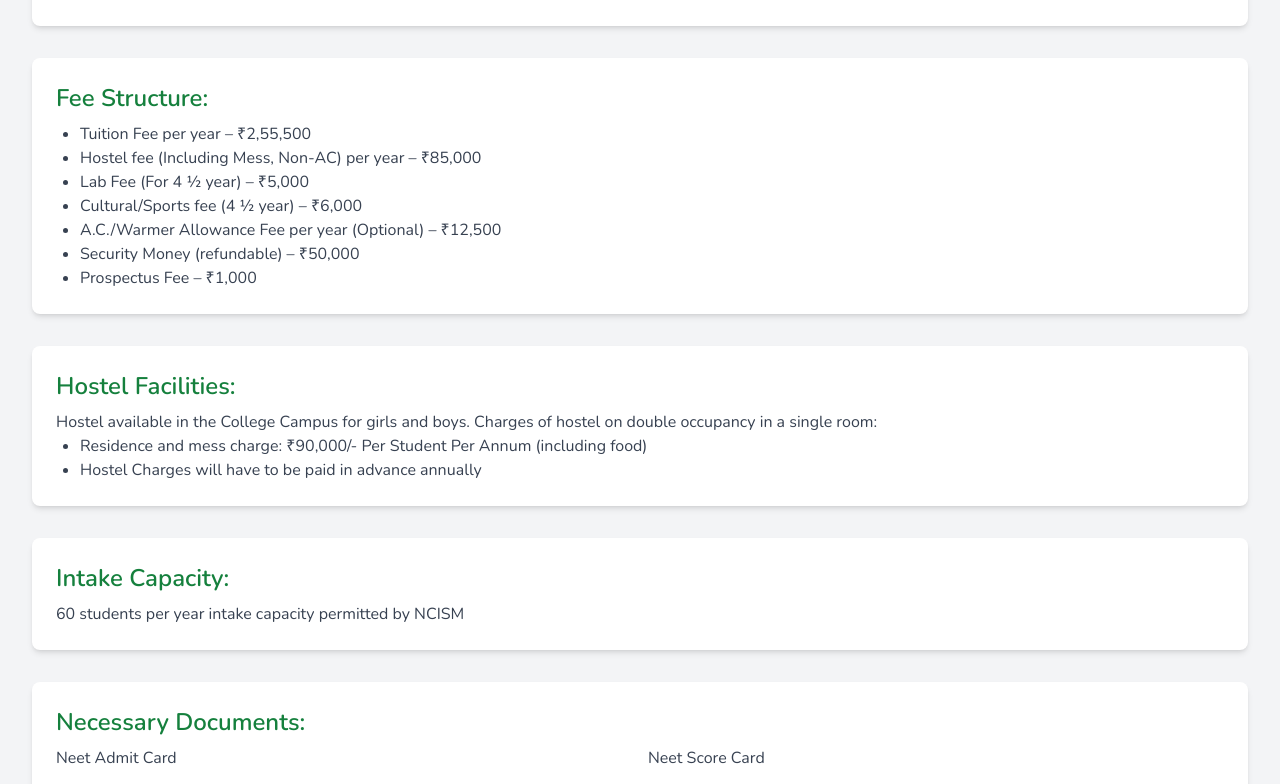
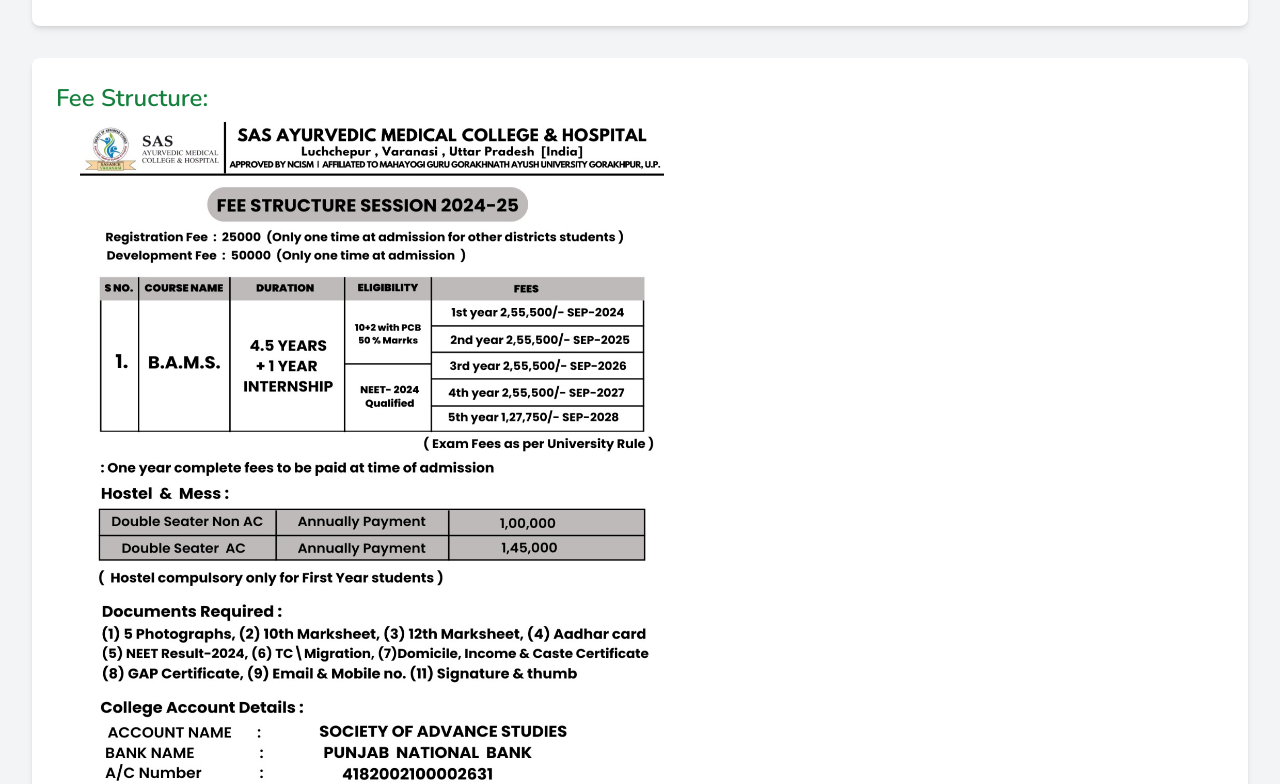
Before and after one commit to Shivam7068/sasayurveda-, a React (Vite) app: page /about/course-fee in a window 1280 px wide. Shown: the part 1124-1908 px from the top of the page. Built offline with nearby package versions, Linux system fonts and the light colour scheme; a web font is replaced by a local one.

Commit message:
fee updated

```diff
--- a/src/pages/CouserFeePage.jsx
+++ b/src/pages/CouserFeePage.jsx
@@ -52,14 +52,8 @@
                 </div>
                 <div className="bg-white shadow-md rounded-lg p-6 mb-8">
                     <h2 className="text-2xl font-semibold text-green-700 mb-2">Fee Structure:</h2>
-                    <ul className="list-disc ml-6 text-gray-700">
-                        <li>Tuition Fee per year – ₹2,55,500</li>
-                        <li>Hostel fee (Including Mess, Non-AC) per year – ₹85,000</li>
-                        <li>Lab Fee (For 4 ½ year) – ₹5,000</li>
-                        <li>Cultural/Sports fee (4 ½ year) – ₹6,000</li>
-                        <li>A.C./Warmer Allowance Fee per year (Optional) – ₹12,500</li>
-                        <li>Security Money (refundable) – ₹50,000</li>
-                        <li>Prospectus Fee – ₹1,000</li>
+                    <ul className="list-disc ml-6 text-gray-700 h-[100vh] w-[50%] overflow-hidden">
+                        <img className='w-full h-full ' src="/assets/fee.jpeg" alt="" />
                     </ul>
                 </div>
                 <div className="bg-white shadow-md rounded-lg p-6 mb-8">
```
Also changed, not shown: public/assets/fee.jpeg (added).
